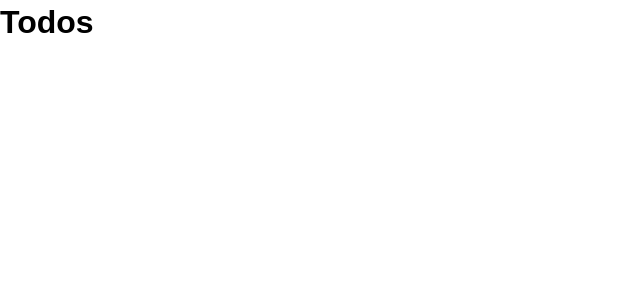
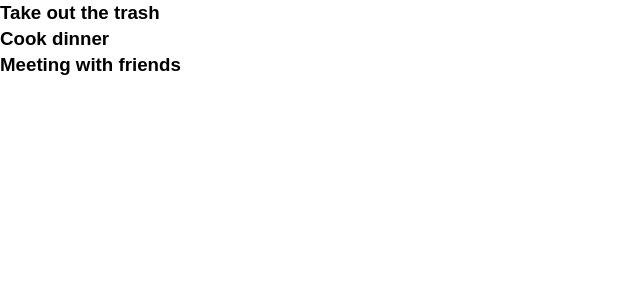
Before and after one commit to kristinauko/react_lesson, a React (Create React App) app: page / in a window 1280 px wide. Shown: the top 300 px of the page, without its empty margins (0-640 px from the left). Built offline with nearby package versions, Linux system fonts and the light colour scheme.

Commit message:
created TodoItem.js

```diff
--- a/src/App.js
+++ b/src/App.js
@@ -1,13 +1,35 @@
-import React from 'react';
+import React, { Component } from 'react';
 import './App.css';
 import Todos from './components/Todos';
 
-function App() {
-  return (
-    <div className="App">
-      <Todos />
-    </div>
-  );
+class App extends Component {
+  state = {
+    todos: [
+    {
+      id: 1,
+      title: 'Take out the trash',
+      completed:false
+    },
+    {
+      id: 2,
+      title: 'Cook dinner',
+      completed:false
+    },
+    {
+      id: 3,
+      title: 'Meeting with friends',
+      completed:false
+    }
+    ]
+  }
+  render() {
+    console.log(this.state.todos)
+    return (
+      <div className="App">
+        <Todos todos={this.state.todos} />
+      </div>
+    );
+  }
 }
 
 export default App;
--- a/src/components/Todos.js
+++ b/src/components/Todos.js
@@ -1,12 +1,12 @@
-import React from 'react';
+import React, { Component } from 'react';
 
-function Todos() {
-        return (
-        <div>
-          <h1>Todos</h1>
-        </div>
-    );
-
+class Todos extends Component {
+    render () {
+        console.log(this.props.todos)
+        return this.props.todos.map((todo) => (
+            <h3>{  todo.title }</h3>
+        ));
+    }
 }
 
 
```
Also changed, not shown: src/components/TodoItem.js (added, +13 -0 lines).
